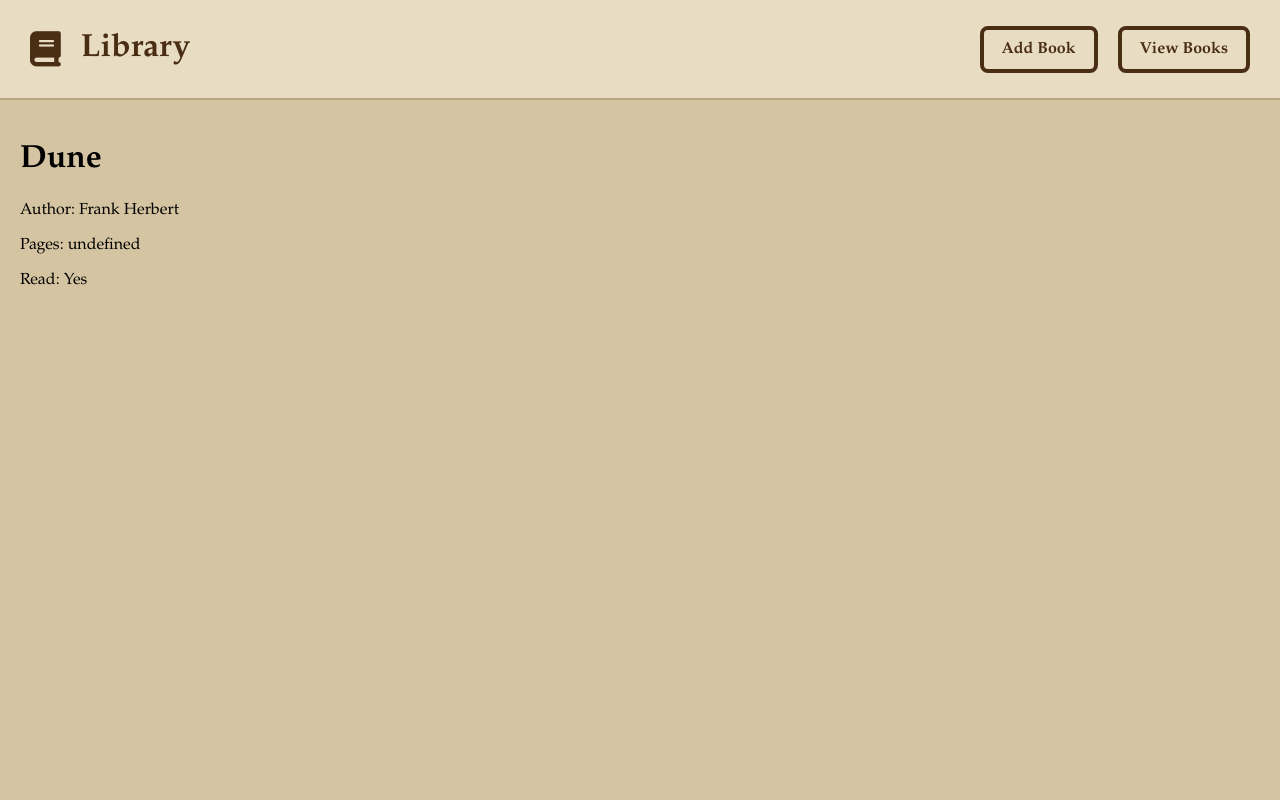
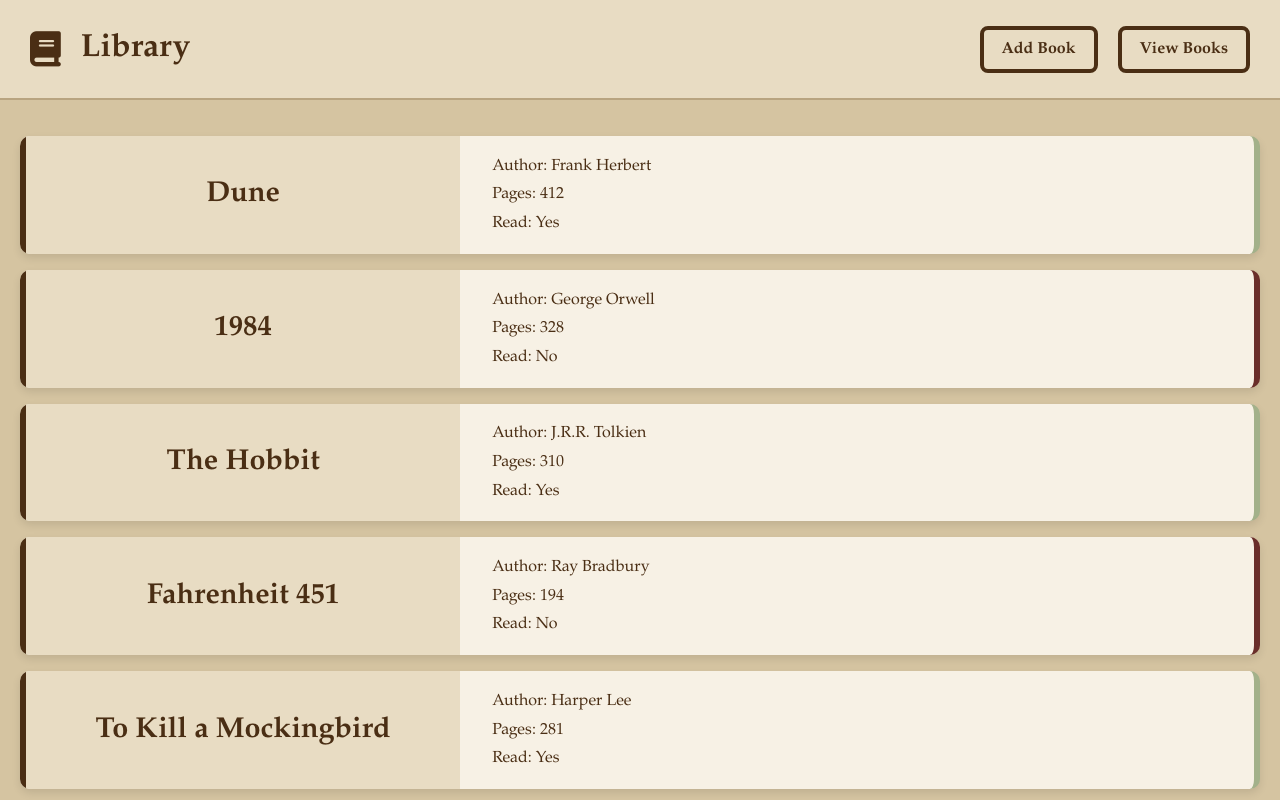
Before and after one commit to DomRadomski/library, a plain HTML site: page index.html in a window 1280 px wide. Drawn offline with Linux system fonts and the light colour scheme.

Commit message:
added card styling

```diff
--- a/index.html
+++ b/index.html
@@ -18,9 +18,8 @@
             </div>
             <div class="header-right"><a href="" id="view">Add Book</a><a href="" id="add">View Books</a></div>
         </div>
-        <div class="content">
-        </div>
-    </div>
+        <div class="content"></div>
+
 
 </body>
 </html>
--- a/library.js
+++ b/library.js
@@ -31,13 +31,20 @@ function createBookCard(book) {
   const bookRight = document.createElement("div");
   bookRight.classList.add("book-right");
 
+  // Conditional border based on haveRead
+  if (book.haveRead) {
+    bookDiv.style.borderRight = "6px solid #A3B18A"; // greenish border if read
+  } else {
+    bookDiv.style.borderRight = "6px solid #6A2E2A"; // burgundy if not read
+  }
+
   const author = document.createElement("p");
   author.classList.add("book-info");
   author.textContent = `Author: ${book.author}`;
 
   const pages = document.createElement("p");
   pages.classList.add("book-info");
-  pages.textContent = `Pages: ${book.pages}`;
+  pages.textContent = `Pages: ${book.numPages}`;
 
   const haveRead = document.createElement("p");
   haveRead.classList.add("book-info");
@@ -49,8 +56,8 @@ function createBookCard(book) {
   bookDiv.append(bookLeft, bookRight);
 
   return bookDiv;
+}
 
-}
 
 function displayBooks() {
     const content = document.querySelector(".content");
@@ -62,7 +69,29 @@ function displayBooks() {
 }
 
 
-const myBook = new Book("Dune", "Frank Herbert", 412, true)
-addBookToLibrary(myBook);
+// Test books
+const book1 = new Book("Dune", "Frank Herbert", 412, true);
+const book2 = new Book("1984", "George Orwell", 328, false);
+const book3 = new Book("The Hobbit", "J.R.R. Tolkien", 310, true);
+const book4 = new Book("Fahrenheit 451", "Ray Bradbury", 194, false);
+const book5 = new Book("To Kill a Mockingbird", "Harper Lee", 281, true);
+const book6 = new Book("The Catcher in the Rye", "J.D. Salinger", 277, false);
+const book7 = new Book("Brave New World", "Aldous Huxley", 311, true);
+const book8 = new Book("The Great Gatsby", "F. Scott Fitzgerald", 180, false);
+const book9 = new Book("Moby Dick", "Herman Melville", 635, false);
+const book10 = new Book("Pride and Prejudice", "Jane Austen", 279, true);
+
+// Add them to the library
+addBookToLibrary(book1);
+addBookToLibrary(book2);
+addBookToLibrary(book3);
+addBookToLibrary(book4);
+addBookToLibrary(book5);
+addBookToLibrary(book6);
+addBookToLibrary(book7);
+addBookToLibrary(book8);
+addBookToLibrary(book9);
+addBookToLibrary(book10);
+
 
 displayBooks();
--- a/styles.css
+++ b/styles.css
@@ -124,4 +124,63 @@ html, body {
 .content {
     background-color: var(--parchment-dark);
     padding: 20px;
+
+    /* Scroll if content overflows */
+    max-height: calc(100vh - 100px); /* or any height you want */
+    overflow-y: auto; /* vertical scroll */
 }
+
+/* Container for each book card */
+.book {
+  display: flex;
+  background-color: var(--parchment-light); /* parchment-like */
+  border-radius: 10px;
+  overflow: hidden;
+  margin: 1rem 0;
+  box-shadow: 0 4px 8px rgba(0,0,0,0.1);
+}
+
+.book:hover {
+    transform: translateY(-3px);
+}
+
+/* Active click effect */
+.book:active {
+    transform: translateY(0);
+}
+
+/* Left side of the card */
+.book-left {
+  background-color: var(--parchment); /* slightly darker parchment */
+  border-left: 6px solid var(--text-dark); /* dark accent border */
+  padding: 1rem 2rem;
+  display: flex;
+  align-items: center;
+  justify-content: center;
+  min-width: 150px;
+  width: 30%;
+}
+
+/* Book title */
+.book-left .book-title {
+  font-size: 1.8rem;
+  font-weight: bold;
+  margin: 0;
+  text-align: center;
+  color: var(--text-dark); /* dark brown text */
+}
+
+/* Right side of the card */
+.book-right {
+  padding: 1rem 2rem;
+  display: flex;
+  flex-direction: column;
+  justify-content: center;
+}
+
+/* Book info text */
+.book-right .book-info {
+  margin: 0.3rem 0;
+  font-size: 1rem;
+  color: var(--text-dark);
+}
```
